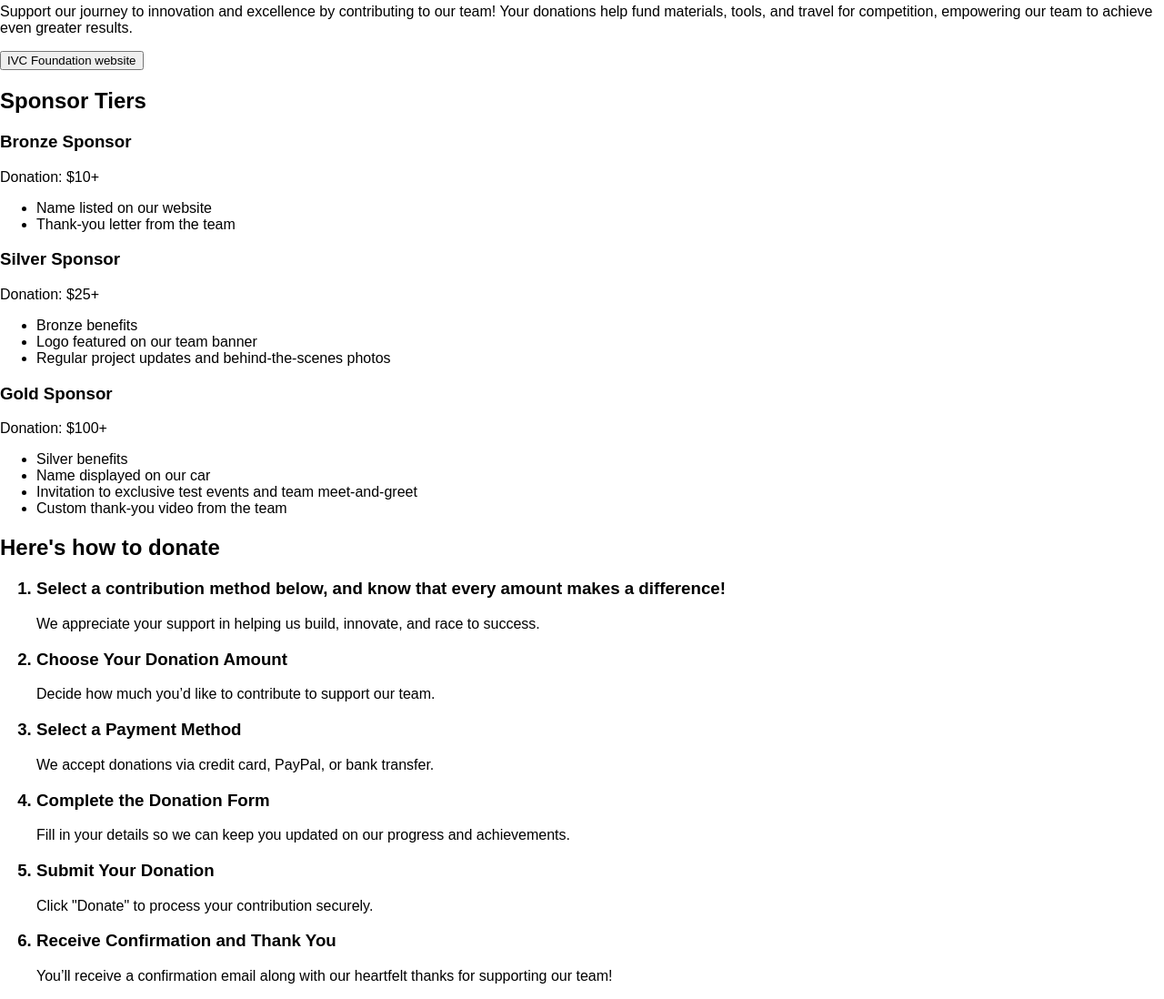
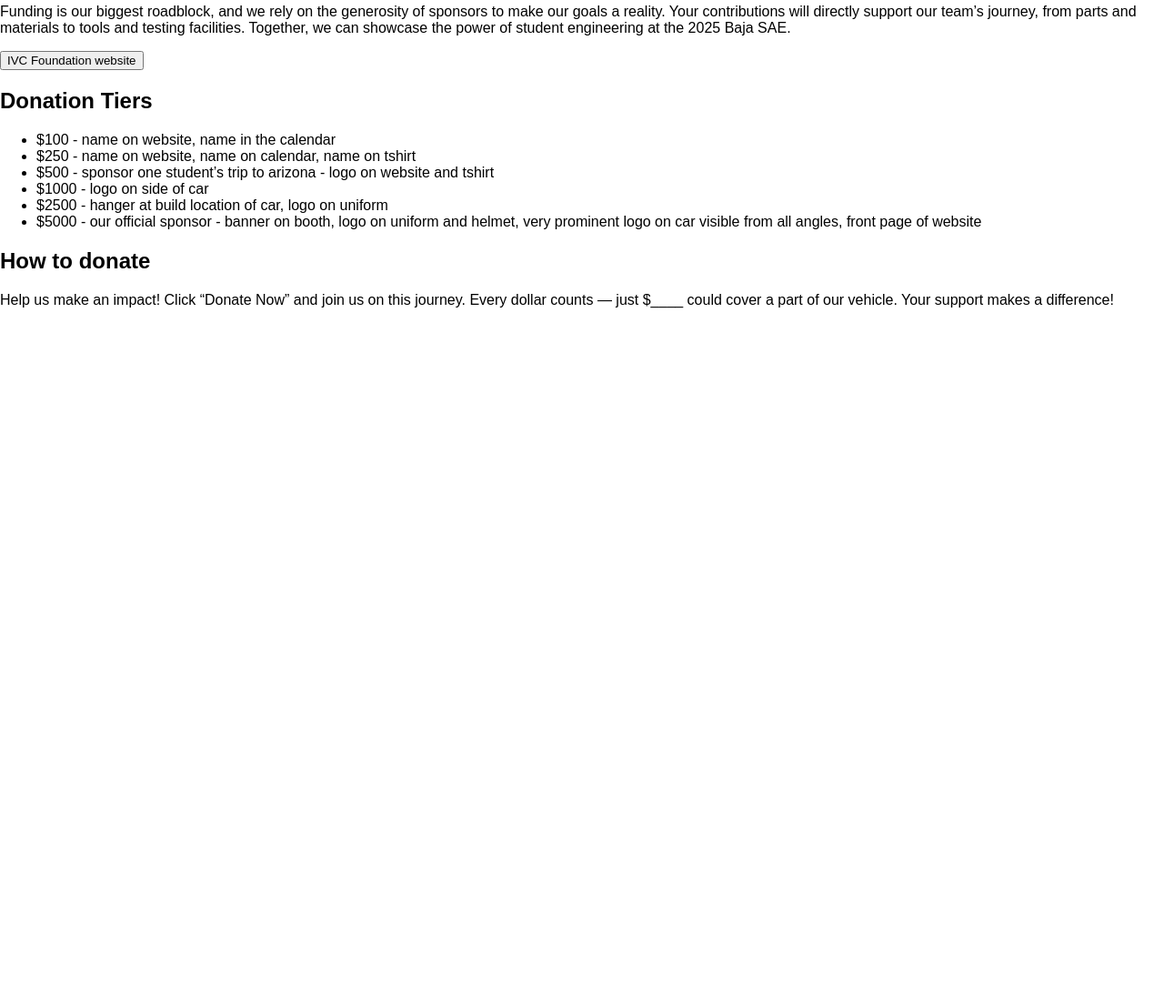
Before and after one commit to Irvine-Project/Ivc-Baja-Site, a plain HTML site: page support-us.html in a window 1280 px wide. Shown: the part 686-1784 px from the top of the page at 91% size. After the commit the page ends 1041 px from the top, so only its background shows below. Drawn offline with Linux system fonts and the light colour scheme; a web font is replaced by a local one.

Commit message:
added official copy to about and support us

```diff
--- a/support-us.html
+++ b/support-us.html
@@ -11,70 +11,31 @@
     <h1>Support Us</h1>
 </div>
 <p>
-    Support our journey to innovation and excellence by contributing to our team!
-    Your donations help fund materials, tools, and travel for competition, empowering our team to achieve even greater results.
+    Funding is our biggest roadblock, and we rely on the generosity of sponsors to make our goals a reality.
+    Your contributions will directly support our team’s journey, from parts and materials to tools and testing facilities.
+    Together, we can showcase the power of student engineering at the 2025 Baja SAE.
+
 </p>
 <button>IVC Foundation website</button>
 
-<h2>Sponsor Tiers</h2>
-<article>
-    <h3>Bronze Sponsor</h3>
-    <div>Donation: $10+</div>
-    <ul>
-        <li>Name listed on our website</li>
-        <li>Thank-you letter from the team</li>
-    </ul>
-</article>
-    <h3>Silver Sponsor</h3>
-    <div>Donation: $25+</div>
-    <ul>
-        <li>Bronze benefits</li>
-        <li>Logo featured on our team banner</li>
-        <li>Regular project updates and behind-the-scenes photos</li>
-    </ul>
-</article>
-<article>
-    <h3>Gold Sponsor</h3>
-    <div>Donation: $100+</div>
-    <ul>
-        <li>Silver benefits</li>
-        <li>Name displayed on our car</li>
-        <li>Invitation to exclusive test events and team meet-and-greet</li>
-        <li>Custom thank-you video from the team</li>
-    </ul>
-</article>
+<h2>Donation Tiers</h2>
 
-<h2>Here's how to donate</h2>
-<ol>
-<h3><li>Select a contribution method below, and know that every amount makes a difference!</li></h3>
+<ul>
+    <li>$100 - name on website, name in the calendar</li>
+    <li>$250 -  name on website, name on calendar, name on tshirt</li>
+    <li>$500 -  sponsor one student’s trip to arizona - logo on website and tshirt</li>
+    <li>$1000 - logo on side of car</li>
+    <li>$2500 - hanger at build location of car, logo on uniform</li>
+    <li>$5000 - our official sponsor - banner on booth, logo on uniform and helmet, very prominent logo on car visible from all angles, front page of website</li>
+</ul>
+
+
+<h2>How to donate</h2>
 <p>
-We appreciate your support in helping us build, innovate, and race to success.
+Help us make an impact!
+Click “Donate Now” and join us on this journey.
+Every dollar counts — just $____ could cover a part of our vehicle.
+Your support makes a difference!
 </p>
-
-<h3><li>Choose Your Donation Amount</li></h3>
-<p>
-Decide how much you’d like to contribute to support our team.
-</p>
-
-<h3><li>Select a Payment Method</li></h3>
-<p>
-We accept donations via credit card, PayPal, or bank transfer.
-</p>
-
-<h3><li>Complete the Donation Form</li></h3>
-<p>
-Fill in your details so we can keep you updated on our progress and achievements.
-</p>
-
-<h3><li>Submit Your Donation</li></h3>
-<p>
-Click "Donate" to process your contribution securely.
-</p>
-
-<h3><li>Receive Confirmation and Thank You</li></h3>
-<p>
-You’ll receive a confirmation email along with our heartfelt thanks for supporting our team!
-</p>
-</ol>
 </body>
 </html>
```
Also changed, not shown: about.html (+39 -26 lines).
